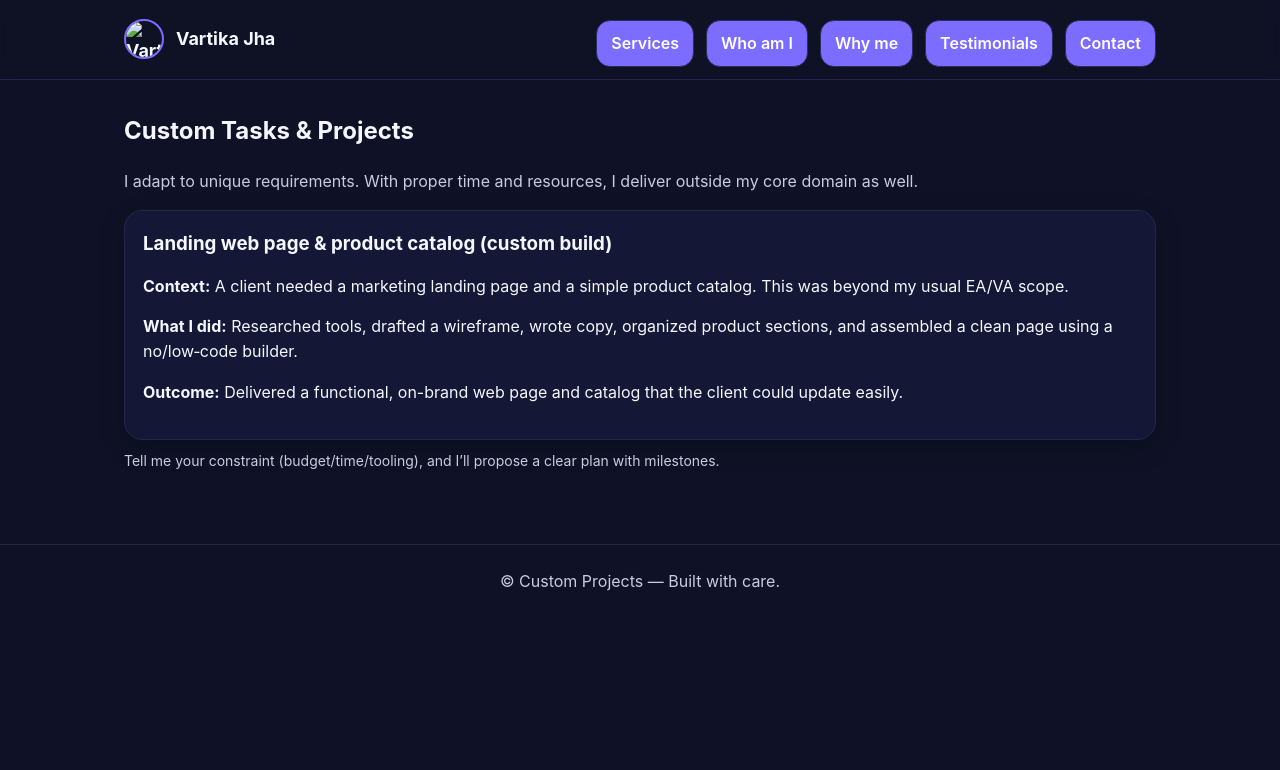
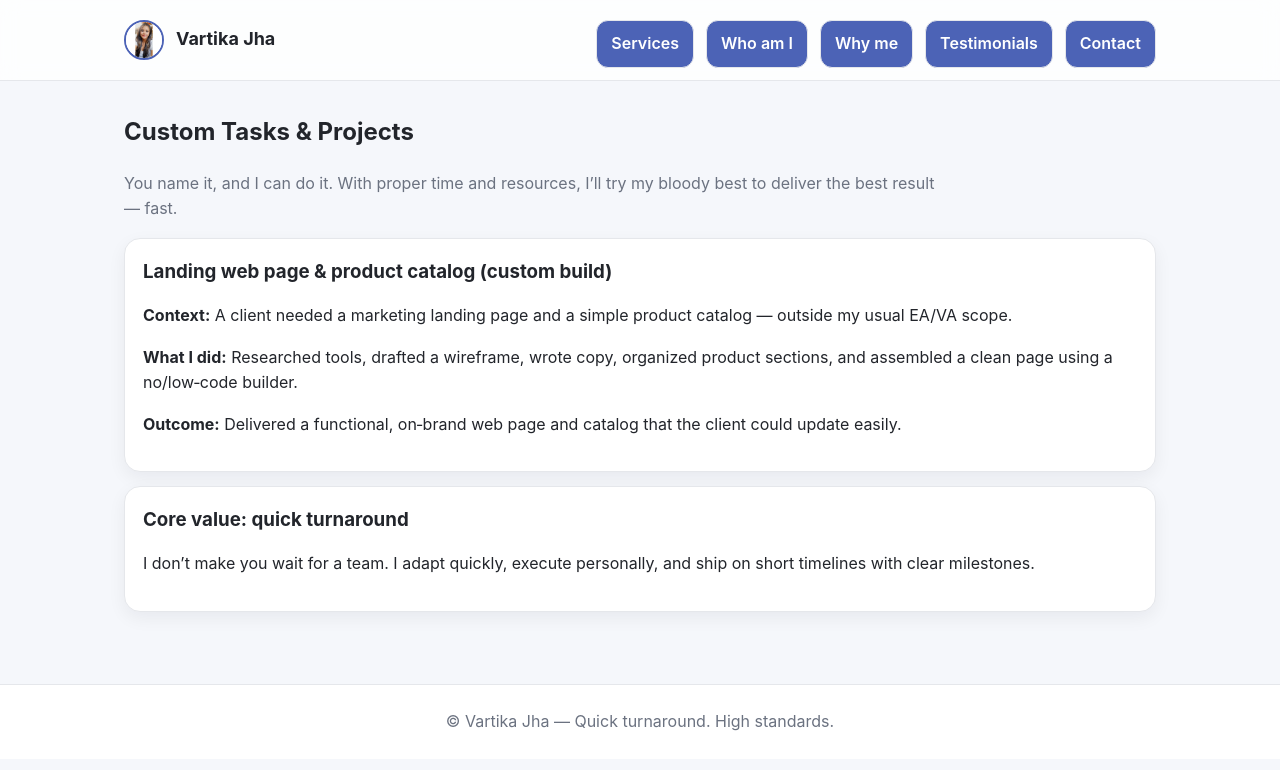
Before and after one commit to vartikajha2208-debug/VartikaJha-Catalog, a plain HTML site: page custom-projects.html in a window 1280 px wide. Drawn offline with Linux system fonts and the light colour scheme.

Commit message:
Add files via upload

```diff
--- a/assets/styles.css
+++ b/assets/styles.css
@@ -1,47 +1,50 @@
 
 :root{
-  --bg:#0f1226;
-  --card:#141735;
-  --accent:#7C6CFF;
-  --accent2:#00C9A7;
-  --accent3:#FF6B81;
-  --text:#F5F7FF;
-  --muted:#C9CBE3;
+  --bg:#F5F7FB;            /* soft porcelain */
+  --text:#22252B;          /* near-black */
+  --muted:#6B7280;         /* cool gray */
+  --card:#FFFFFF;          /* white cards */
+  --border:#E5E7EB;        /* light border */
+  --brand:#4C63B6;         /* muted royal blue */
+  --accent:#2AA198;        /* soft teal */
+  --accent2:#E57373;       /* gentle coral */
+  --accent3:#7E57C2;       /* desaturated violet */
 }
 
 *{box-sizing:border-box}
-html,body{margin:0;padding:0;background:var(--bg);color:var(--text);font-family:Inter,system-ui,-apple-system,Segoe UI,Roboto,Arial,sans-serif;line-height:1.55;}
-a{color:var(--accent2);text-decoration:none}
+html,body{margin:0;padding:0;background:var(--bg);color:var(--text);
+  font-family:Inter,system-ui,-apple-system,Segoe UI,Roboto,Arial,sans-serif;line-height:1.6}
+a{color:var(--brand);text-decoration:none}
 a:hover{text-decoration:underline}
-.container{max-width:1080px;margin:0 auto;padding:24px;}
-.nav{position:sticky;top:0;background:rgba(15,18,38,.8);backdrop-filter:blur(8px);border-bottom:1px solid #24274b;z-index:10}
-.nav-inner{display:flex;align-items:center;justify-content:space-between;padding:12px 24px;}
-.brand{display:flex;gap:12px;align-items:center;font-weight:700;font-size:18px;color:var(--text);}
-.brand img{width:40px;height:40px;border-radius:50%;object-fit:cover;border:2px solid var(--accent);}
-.nav a.btn{background:var(--accent);color:white;padding:10px 14px;border-radius:14px;font-weight:600;display:inline-block}
-.hero{padding:56px 24px;background:linear-gradient(135deg, rgba(124,108,255,.16), rgba(0,201,167,.12) 50%, rgba(255,107,129,.12));border-bottom:1px solid #24274b}
-.hero h1{margin:8px 0 8px;font-size:40px;letter-spacing:.3px}
+.container{max-width:1080px;margin:0 auto;padding:24px}
+.nav{position:sticky;top:0;background:rgba(255,255,255,.8);backdrop-filter:blur(10px);
+  border-bottom:1px solid var(--border);z-index:10}
+.nav-inner{display:flex;align-items:center;justify-content:space-between;padding:12px 24px}
+.brand{display:flex;gap:12px;align-items:center;font-weight:700;font-size:18px;color:var(--text)}
+.brand img{width:40px;height:40px;border-radius:50%;object-fit:cover;border:2px solid var(--brand)}
+.nav a.btn{background:var(--brand);color:#fff;padding:10px 14px;border-radius:12px;font-weight:600;display:inline-block}
+.hero{padding:48px 24px;background:linear-gradient(135deg, rgba(76,99,182,.08), rgba(42,161,152,.08) 50%, rgba(229,115,115,.08));border-bottom:1px solid var(--border)}
+.hero h1{margin:8px 0 8px;font-size:36px;letter-spacing:.2px}
 .subtitle{color:var(--muted);max-width:820px}
 .grid{display:grid;grid-template-columns:repeat(3,1fr);gap:18px;margin:28px 0}
-.card{background:var(--card);padding:18px;border-radius:18px;border:1px solid #24274b;box-shadow:0 8px 24px rgba(0,0,0,.25)}
+.card{background:var(--card);padding:18px;border-radius:16px;border:1px solid var(--border);
+  box-shadow:0 6px 18px rgba(20, 24, 40, .06)}
 .card h3{margin:0 0 8px}
-.badge{display:inline-block;padding:4px 10px;border-radius:999px;font-size:12px;border:1px solid #2a2e5a;color:var(--muted)}
-.btn{display:inline-block;padding:10px 14px;border-radius:12px;border:1px solid #2a2e5a;background:#1a1d3d;color:var(--text);font-weight:600}
-.btn:hover{border-color:var(--accent);}
-.footer{border-top:1px solid #24274b;margin-top:48px;padding:24px;text-align:center;color:var(--muted)}
+.badge{display:inline-block;padding:4px 10px;border-radius:999px;font-size:12px;border:1px solid var(--border);color:var(--muted);background:#fff}
+.btn{display:inline-block;padding:10px 14px;border-radius:12px;border:1px solid var(--border);background:#fff;color:var(--text);font-weight:600}
+.btn:hover{border-color:var(--brand);}
+.footer{border-top:1px solid var(--border);margin-top:48px;padding:24px;text-align:center;color:var(--muted);background:#fff}
 .section h2{margin-top:8px}
 .list{margin:0;padding-left:18px}
-.kbd{font-family:ui-monospace,SFMono-Regular,Menlo,Monaco,Consolas,monospace;background:#1c2046;border:1px solid #2a2e5a;color:#cfe2ff;border-radius:6px;padding:2px 6px}
-.accordion{border:1px solid #2a2e5a;border-radius:14px;overflow:hidden}
-.acc-item+.acc-item{border-top:1px solid #2a2e5a}
-.acc-head{padding:14px 16px;cursor:pointer;background:#1a1d3d;display:flex;justify-content:space-between;align-items:center}
+.accordion{border:1px solid var(--border);border-radius:14px;overflow:hidden;background:#fff}
+.acc-item+.acc-item{border-top:1px solid var(--border)}
+.acc-head{padding:14px 16px;cursor:pointer;background:#FAFBFF;display:flex;justify-content:space-between;align-items:center}
 .acc-head span{color:var(--muted)}
-.acc-body{padding:16px;background:var(--card);display:none}
+.acc-body{padding:16px;background:#fff;display:none}
 .show .acc-body{display:block}
 .cta{display:flex;gap:12px;flex-wrap:wrap;margin-top:8px}
-.note{font-size:14px;color:var(--muted)}
 
 @media (max-width:900px){
   .grid{grid-template-columns:1fr;}
-  .hero h1{font-size:32px}
+  .hero h1{font-size:28px}
 }
--- a/custom-projects.html
+++ b/custom-projects.html
@@ -3,7 +3,7 @@
 <head>
   <meta charset="utf-8">
   <meta name="viewport" content="width=device-width, initial-scale=1">
-      <title>Custom Projects • Vartika Jha • Vartika Jha</title>
+  <title>Custom Projects • Vartika Jha</title>
   <meta name="description" content="Executive Assistant • Virtual Assistant • AI Generalist • Prompt Engineer">
   <link rel="stylesheet" href="assets/styles.css">
   <script defer src="assets/script.js"></script>
@@ -13,7 +13,7 @@
     <nav class="nav">
       <div class="nav-inner container">
         <a class="brand" href="index.html">
-          <img src="assets/profile.jpg" alt="Vartika">
+          <img src="Profile JPG.jpg" alt="Vartika">
           <span>Vartika Jha</span>
         </a>
         <div class="cta">
@@ -29,18 +29,21 @@
   <main class="container">
 <section class="section">
   <h2>Custom Tasks & Projects</h2>
-  <p class="subtitle">I adapt to unique requirements. With proper time and resources, I deliver outside my core domain as well.</p>
+  <p class="subtitle">You name it, and I can do it. With proper time and resources, I’ll try my bloody best to deliver the best result — fast.</p>
 
   <div class="card">
     <h3>Landing web page & product catalog (custom build)</h3>
-    <p><strong>Context:</strong> A client needed a marketing landing page and a simple product catalog. This was beyond my usual EA/VA scope.</p>
+    <p><strong>Context:</strong> A client needed a marketing landing page and a simple product catalog — outside my usual EA/VA scope.</p>
     <p><strong>What I did:</strong> Researched tools, drafted a wireframe, wrote copy, organized product sections, and assembled a clean page using a no/low‑code builder.</p>
-    <p><strong>Outcome:</strong> Delivered a functional, on-brand web page and catalog that the client could update easily.</p>
+    <p><strong>Outcome:</strong> Delivered a functional, on‑brand web page and catalog that the client could update easily.</p>
   </div>
 
-  <div class="note" style="margin-top:10px">Tell me your constraint (budget/time/tooling), and I’ll propose a clear plan with milestones.</div>
+  <div class="card" style="margin-top:14px">
+    <h3>Core value: quick turnaround</h3>
+    <p>I don’t make you wait for a team. I adapt quickly, execute personally, and ship on short timelines with clear milestones.</p>
+  </div>
 </section>
 </main>
-      <div class="footer">© Custom Projects — Built with care.</div>
+  <div class="footer">© Vartika Jha — Quick turnaround. High standards.</div>
 </body>
 </html>
```
Also changed, not shown: ai-generalist.html (+3 -3 lines), contact.html (+3 -3 lines), executive-assistant.html (+3 -3 lines), index.html (+3 -3 lines), services.html (+3 -3 lines), testimonials.html (+4 -4 lines), virtual-assistant.html (+3 -3 lines), who-am-i.html (+3 -3 lines), why-me.html (+4 -3 lines). Lines whose indentation alone changed are shown as unchanged.
